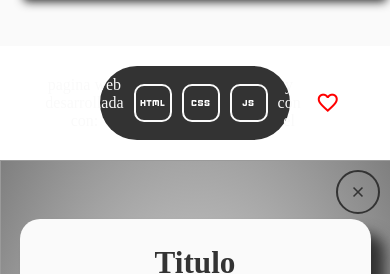
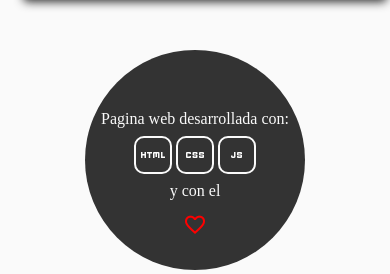
Before and after one commit to RobertoCanEsp/My-portfolio, a plain HTML site: page index.html in a window 390 px wide. Shown: the part 2922-3196 px from the top of the page. Before the commit the page ends 3082 px from the top, so only its background shows below. Drawn offline with nearby package versions, Linux system fonts and the light colour scheme.

Commit message:
correciones en la vista de los titulos en la vista de escritorio de la seccion que muestra los detalles del proyecto y arreglos y mejoras en el footer

```diff
--- a/code/css/ProyectsDetails.css
+++ b/code/css/ProyectsDetails.css
@@ -19,7 +19,8 @@ section.ProjectDetails .close{
     margin: 10px;
     padding: 10px;
     font-size: 20px;
-    border: 2px solid var(--contrast-color);
+    border: 2px solid rgb(250, 250, 250);
+    color: rgb(250, 250, 250);
     border-radius: 100px;
     -webkit-border-radius: 100px;
     -moz-border-radius: 100px;
@@ -61,7 +62,7 @@ section.ProjectDetails .Container{
         margin: 2vh auto 0;
     }
     #title{
-        font-size: 8vw;
+        font-size: 8vh;
         padding-top: 2vh;
     }
     #titleDetails{
@@ -109,18 +110,20 @@ section.ProjectDetails .Container{
         position: absolute;
         top: 0;
         right: 0;
-        width: 36%;
+        width: 40%;
         padding-right: 3%;
         margin-top: 2vh;
         text-align: left;
     }
-    section.ProjectDetails .Container div:last-of-type{
+    section.ProjectDetails .Container div:last-child{
         width: 36%;
         padding-right: 3%;
-        padding-top: 4vh;
+        margin-top: 14vh;
+        height: 76%;
     }
+
     #title{
-        font-size: 7vh;
+        font-size: 6vh;
         margin-left: -2vw;
     }
     #titleDetails{
--- a/code/css/footer.css
+++ b/code/css/footer.css
@@ -1,3 +1,8 @@
+.footer-wrap{
+    background-color: var(--main-color);
+    margin: 0;
+    padding: 1px 0px;
+}
 footer{
     background-color: var(--contrast-color);
     color: var(--main-color);
@@ -16,6 +21,36 @@ footer p{
     justify-content: center;
 }
 
+@media screen and (max-width: 959px){
+    footer{
+        --this-size:200px;
+        width: var(--this-size);
+        height: var(--this-size);
+        border-radius: 100vh;
+        -webkit-border-radius: 100vh;
+        -moz-border-radius: 100vh;
+        -ms-border-radius: 100vh;
+        -o-border-radius: 100vh;
+        margin: 3px auto;
+        display: flex;
+        align-items: center;
+}
+    footer p{
+        display: block;
+        margin: 0px auto;
+        padding-top: 40px;
+    }
+    footer br{
+        display: block;
+    }footer span{
+        margin: 8px auto;
+    }
+}@media screen and (min-width: 960px){
+    footer br{
+        display: none;
+    }
+}
+
 footer span{
     border: 2px solid var(--main-color);
     padding: 5px;
--- a/code/js/ProjectsDetails.js
+++ b/code/js/ProjectsDetails.js
@@ -68,7 +68,7 @@ function ViewProject(ProjectName){
         case "THIS":
             titulo = "Mi portafolio";
             detallesTitulo = "una muestra de mi trabajo";
-            texto = "con esta pagina mi intención es dar a conocer lo que se hacer, esta pagina fue realizada en mis tiempos libres y trate de no buscar lo menos posible de información y hacer la pagina con el con mi propio conocimiento";
+            texto = "con esta pagina mi intención es dar a conocer lo que se hacer, esta pagina fue realizada en mis tiempos libres y trate de buscar lo menos posible de información y hacer la pagina con el con mi propio conocimiento";
 
             js.classList.remove("quit"); htmlYcss.classList.remove("quit");
             vs.classList.remove("quit"); krita.classList.remove("quit");
--- a/index.html
+++ b/index.html
@@ -80,15 +80,17 @@
                 <br><br><br>
             </section>
 
+            <div class="footer-wrap">
                 <footer>
-                <p>pagina web desarrollada con:
+                    <p>pagina web desarrollada con: <br>
                         <span class="material-symbols-outlined"> html </span>
                         <span class="material-symbols-outlined"> css </span>
-                    <span class="material-symbols-outlined"> javascript </span>
-                    y con el
+                        <span class="material-symbols-outlined"> javascript </span> <br>
+                        y con el <br>
                         <span class="material-symbols-outlined"> favorite </span>
                     </p>
                 </footer>
+            </div>
         </div>
 
         <div class="ThemeSelector" onclick="ChangeTheme()">
```
Lines whose indentation alone changed are shown as unchanged.
